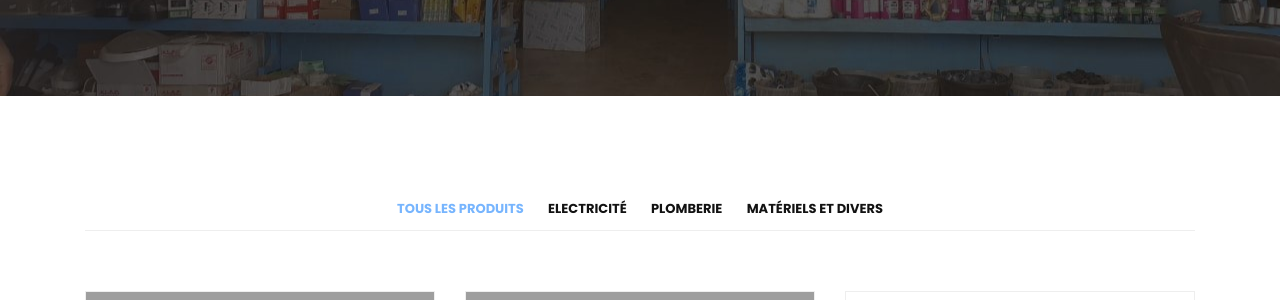
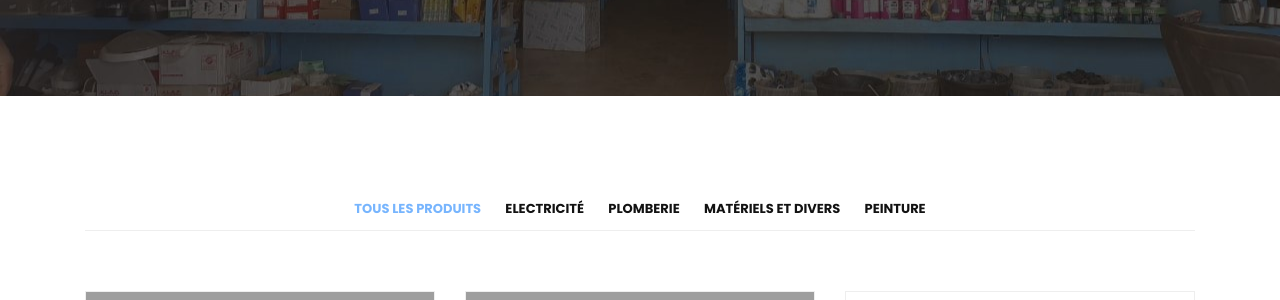
Before and after one commit to Jeedoc-team/BM-website, a Django app: page /product/ in a window 1280 px wide. Shown: the part 285-585 px from the top of the page. Run offline with Django 4.2, Linux system fonts and the light colour scheme; data comes from the database, SQL or seed files in the repository; both versions use the stored data as it was after the commit; some libraries are stand-ins or nearby versions; grey boxes are pictures that could not be loaded.

Commit message:
add paints categories and products

```diff
--- a/marine/models.py
+++ b/marine/models.py
@@ -5,7 +5,8 @@ from django.db import models
 CATEGORIE = (
     ("Eléctricité", "Eléctricité"),
     ("Plomberie", "Plomberie"),
-    ("Matériels et divers", "Matériels et divers")
+    ("Matériels et divers", "Matériels et divers"),
+    ("Peinture", "Peinture"),
 )
 
 
--- a/marine/templates/products.html
+++ b/marine/templates/products.html
@@ -26,6 +26,7 @@
                   <li data-filter=".des">Electricité</li>
                   <li data-filter=".dev">Plomberie</li>
                   <li data-filter=".gra">Matériels et divers</li>
+                  <li data-filter=".peint">Peinture</li>
               </ul>
             </div>
           </div>
@@ -112,19 +113,31 @@
                       </div>
                     </div>
                     {% endfor %}
+                  {% for product in categorie_peint %}
+                    <div class="col-lg-4 col-md-4 all peint">
+                      <div class="product-item">
+                        <a href="#"><img src="{{product.image.url}}" alt=""></a>
+                        <div class="down-content">
+                          <a href="#"><h4>{{product.name}}</h4></a>
+                          <!-- <h6>$18.25</h6>
+                          <p></p> -->
+                          <!-- <ul class="stars">
+                            <li><i class="fa fa-star"></i></li>
+                            <li><i class="fa fa-star"></i></li>
+                            <li><i class="fa fa-star"></i></li>
+                            <li><i class="fa fa-star"></i></li>
+                            <li><i class="fa fa-star"></i></li>
+                          </ul> -->
+                          <!-- <span>Commentaires/Avis (12)</span> -->
+                        </div>
+                      </div>
+                    </div>
+                    {% endfor %}
                     </div>
                 </div>
             </div>
           </div>
-          <div class="col-md-12">
-            <ul class="pages">
-              <li><a href="#">1</a></li>
-              <li class="active"><a href="#">2</a></li>
-              <li><a href="#">3</a></li>
-              <li><a href="#">4</a></li>
-              <li><a href="#"><i class="fa fa-angle-double-right"></i></a></li>
-            </ul>
-          </div>
+
         </div>
       </div>
     </div>
--- a/marine/views.py
+++ b/marine/views.py
@@ -14,6 +14,7 @@ def products(request):
     categorie_elec = Product.objects.all().filter(categorie="Eléctricité")
     categorie_plomb = Product.objects.all().filter(categorie="Plomberie")
     categorie_mat = Product.objects.all().filter(categorie="Matériels et divers")
+    categorie_peint = Product.objects.all().filter(categorie="Peinture")
     return render(request, "products.html", locals())
 
 
```
Also changed, not shown: db.sqlite3.
